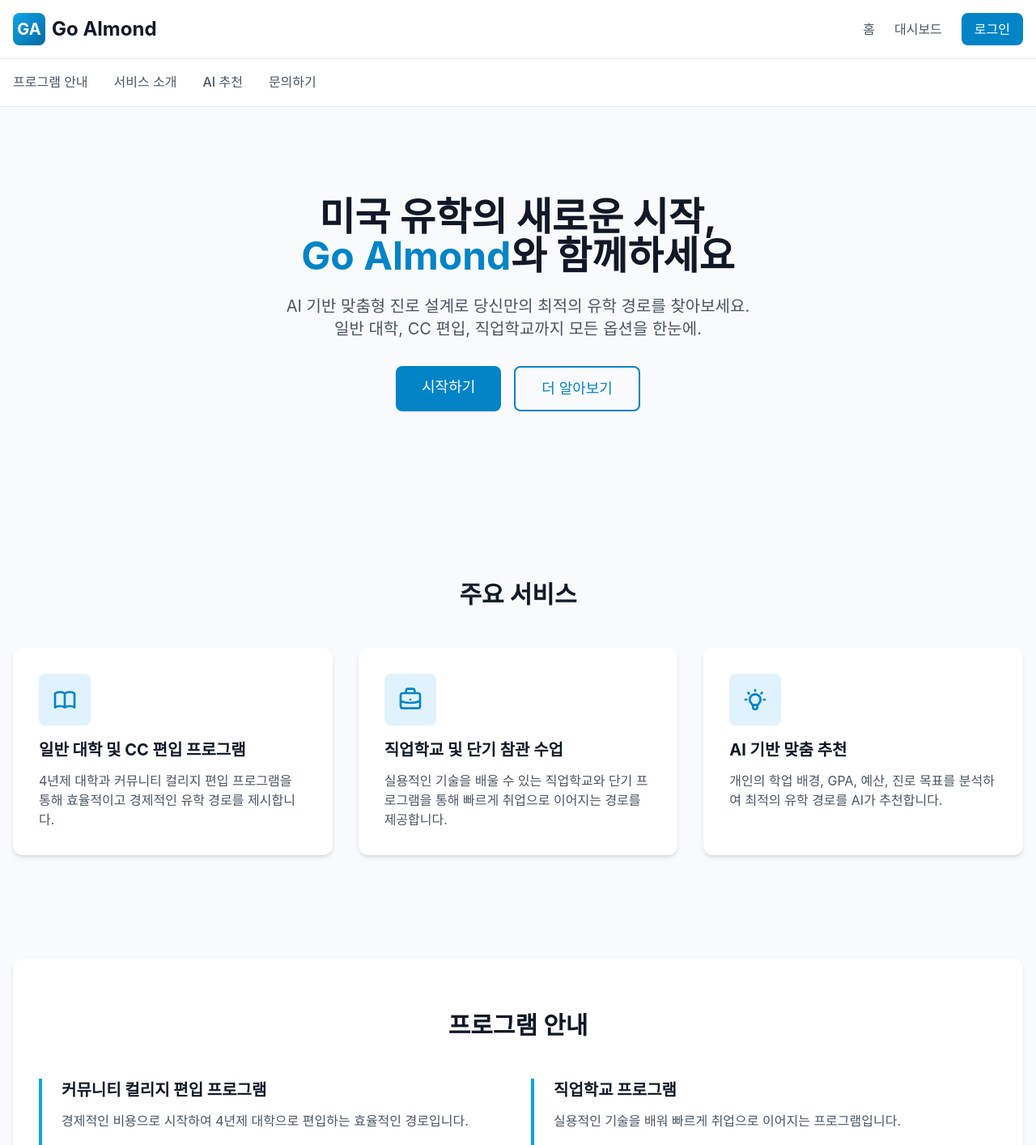
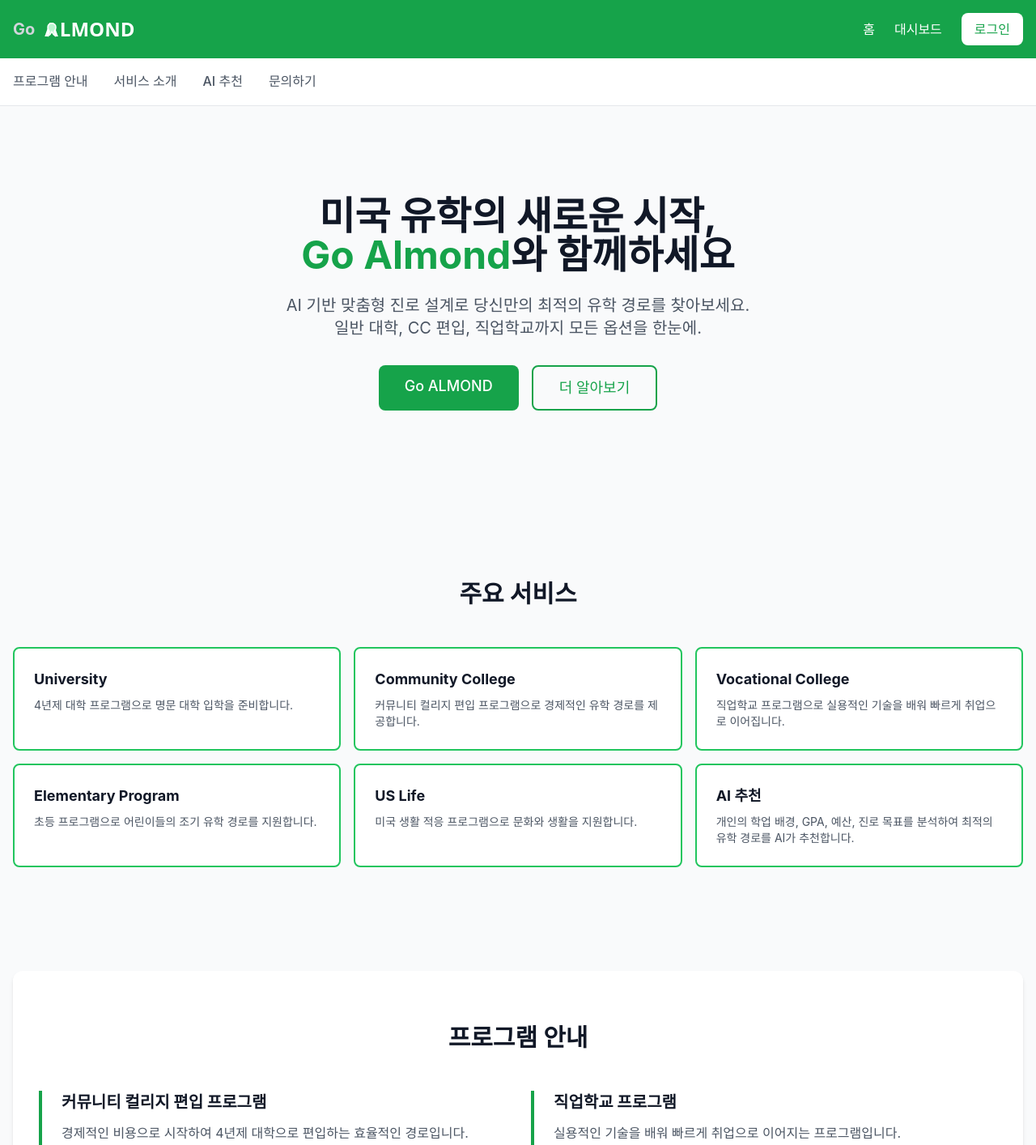
Before and after one commit to park-jongbeom/react-web-ga, a React (Vite) app: page / in a window 1280 px wide. Shown: the top 1414 px of the page at 81% size. Built offline with nearby package versions, Linux system fonts and the light colour scheme.

Commit message:
feat: Tailwind 색상 업데이트 및 헤더, 홈 페이지 디자인 수정

```diff
--- a/src/components/Header.tsx
+++ b/src/components/Header.tsx
@@ -2,29 +2,53 @@ import { Link } from 'react-router-dom'
 
 function Header() {
   return (
-    <header className="bg-white shadow-sm border-b border-gray-200">
+    <header className="bg-primary-600 shadow-sm">
       <div className="container mx-auto px-4 py-4">
         <div className="flex items-center justify-between">
-          <Link to="/" className="flex items-center space-x-2">
-            <div className="w-10 h-10 bg-gradient-to-br from-primary-500 to-primary-700 rounded-lg flex items-center justify-center">
-              <span className="text-white font-bold text-xl">GA</span>
+          <Link to="/" className="flex items-center space-x-3">
+            <div className="flex items-center">
+              <span className="text-xl font-bold text-gray-300">Go</span>
+              <span className="text-2xl font-bold text-white ml-3 relative inline-flex items-center">
+                <span className="relative inline-flex items-center">
+                  <span className="relative inline-block font-sans">
+                    <span className="relative inline-block">
+                      A
+                      {/* Leaf icon integrated into A - positioned at crossbar */}
+                      <svg
+                        className="absolute left-1/2 top-[55%] -translate-x-1/2 -translate-y-1/2 w-6 h-6 text-primary-200 pointer-events-none z-10"
+                        fill="currentColor"
+                        viewBox="0 0 24 24"
+                        stroke="white"
+                        strokeWidth="1.5"
+                      >
+                        {/* Leaf shape - simplified */}
+                        <path
+                          d="M12 3C9 3 7 5 7 8c0 2 1 3.5 2 4.5L8 18l2-1.5 2-3.5 2 3.5 2 1.5-1-5.5c1-1 2-2.5 2-4.5 0-3-2-5-5-5z"
+                          fill="currentColor"
+                          stroke="white"
+                        />
+                      </svg>
+                    </span>
+                    <span className="ml-0.5">LMOND</span>
+                  </span>
+                </span>
+              </span>
             </div>
-            <span className="text-2xl font-bold text-gray-900">Go Almond</span>
           </Link>
           <nav className="flex items-center space-x-6">
             <Link
               to="/"
-              className="text-gray-600 hover:text-primary-600 font-medium transition-colors"
+              className="text-white hover:text-primary-100 font-medium transition-colors"
             >
               홈
             </Link>
             <Link
               to="/dashboard"
-              className="text-gray-600 hover:text-primary-600 font-medium transition-colors"
+              className="text-white hover:text-primary-100 font-medium transition-colors"
             >
               대시보드
             </Link>
-            <button className="bg-primary-600 text-white px-4 py-2 rounded-lg hover:bg-primary-700 transition-colors font-medium">
+            <button className="bg-white text-primary-600 px-4 py-2 rounded-lg hover:bg-gray-100 transition-colors font-medium">
               로그인
             </button>
           </nav>
--- a/src/pages/Home.tsx
+++ b/src/pages/Home.tsx
@@ -20,7 +20,7 @@ function Home() {
             to="/dashboard"
             className="bg-primary-600 text-white px-8 py-3 rounded-lg hover:bg-primary-700 transition-colors font-medium text-lg"
           >
-            시작하기
+            Go ALMOND
           </Link>
           <button className="border-2 border-primary-600 text-primary-600 px-8 py-3 rounded-lg hover:bg-primary-50 transition-colors font-medium text-lg">
             더 알아보기
@@ -33,79 +33,58 @@ function Home() {
         <h2 className="text-3xl font-bold text-center text-gray-900 mb-12">
           주요 서비스
         </h2>
-        <div className="grid md:grid-cols-3 gap-8">
-          <div className="bg-white p-8 rounded-xl shadow-md hover:shadow-lg transition-shadow">
-            <div className="w-16 h-16 bg-primary-100 rounded-lg flex items-center justify-center mb-4">
-              <svg
-                className="w-8 h-8 text-primary-600"
-                fill="none"
-                stroke="currentColor"
-                viewBox="0 0 24 24"
-              >
-                <path
-                  strokeLinecap="round"
-                  strokeLinejoin="round"
-                  strokeWidth={2}
-                  d="M12 6.253v13m0-13C10.832 5.477 9.246 5 7.5 5S4.168 5.477 3 6.253v13C4.168 18.477 5.754 18 7.5 18s3.332.477 4.5 1.253m0-13C13.168 5.477 14.754 5 16.5 5c1.747 0 3.332.477 4.5 1.253v13C19.832 18.477 18.247 18 16.5 18c-1.746 0-3.332.477-4.5 1.253"
-                />
-              </svg>
-            </div>
-            <h3 className="text-xl font-bold text-gray-900 mb-3">
-              일반 대학 및 CC 편입 프로그램
+        <div className="grid md:grid-cols-3 gap-4">
+          <div className="bg-white p-6 rounded-lg border-2 border-primary-500 hover:border-primary-600 hover:shadow-md transition-all cursor-pointer">
+            <h3 className="text-lg font-bold text-gray-900 mb-2">
+              University
             </h3>
-            <p className="text-gray-600">
-              4년제 대학과 커뮤니티 컬리지 편입 프로그램을 통해 효율적이고
-              경제적인 유학 경로를 제시합니다.
+            <p className="text-gray-600 text-sm">
+              4년제 대학 프로그램으로 명문 대학 입학을 준비합니다.
             </p>
           </div>
 
-          <div className="bg-white p-8 rounded-xl shadow-md hover:shadow-lg transition-shadow">
-            <div className="w-16 h-16 bg-primary-100 rounded-lg flex items-center justify-center mb-4">
-              <svg
-                className="w-8 h-8 text-primary-600"
-                fill="none"
-                stroke="currentColor"
-                viewBox="0 0 24 24"
-              >
-                <path
-                  strokeLinecap="round"
-                  strokeLinejoin="round"
-                  strokeWidth={2}
-                  d="M21 13.255A23.931 23.931 0 0112 15c-3.183 0-6.22-.62-9-1.745M16 6V4a2 2 0 00-2-2h-4a2 2 0 00-2 2v2m4 6h.01M5 20h14a2 2 0 002-2V8a2 2 0 00-2-2H5a2 2 0 00-2 2v10a2 2 0 002 2z"
-                />
-              </svg>
-            </div>
-            <h3 className="text-xl font-bold text-gray-900 mb-3">
-              직업학교 및 단기 참관 수업
+          <div className="bg-white p-6 rounded-lg border-2 border-primary-500 hover:border-primary-600 hover:shadow-md transition-all cursor-pointer">
+            <h3 className="text-lg font-bold text-gray-900 mb-2">
+              Community College
             </h3>
-            <p className="text-gray-600">
-              실용적인 기술을 배울 수 있는 직업학교와 단기 프로그램을 통해
-              빠르게 취업으로 이어지는 경로를 제공합니다.
+            <p className="text-gray-600 text-sm">
+              커뮤니티 컬리지 편입 프로그램으로 경제적인 유학 경로를 제공합니다.
             </p>
           </div>
 
-          <div className="bg-white p-8 rounded-xl shadow-md hover:shadow-lg transition-shadow">
-            <div className="w-16 h-16 bg-primary-100 rounded-lg flex items-center justify-center mb-4">
-              <svg
-                className="w-8 h-8 text-primary-600"
-                fill="none"
-                stroke="currentColor"
-                viewBox="0 0 24 24"
-              >
-                <path
-                  strokeLinecap="round"
-                  strokeLinejoin="round"
-                  strokeWidth={2}
-                  d="M9.663 17h4.673M12 3v1m6.364 1.636l-.707.707M21 12h-1M4 12H3m3.343-5.657l-.707-.707m2.828 9.9a5 5 0 117.072 0l-.548.547A3.374 3.374 0 0014 18.469V19a2 2 0 11-4 0v-.531c0-.895-.356-1.754-.988-2.386l-.548-.547z"
-                />
-              </svg>
-            </div>
-            <h3 className="text-xl font-bold text-gray-900 mb-3">
-              AI 기반 맞춤 추천
+          <div className="bg-white p-6 rounded-lg border-2 border-primary-500 hover:border-primary-600 hover:shadow-md transition-all cursor-pointer">
+            <h3 className="text-lg font-bold text-gray-900 mb-2">
+              Vocational College
             </h3>
-            <p className="text-gray-600">
-              개인의 학업 배경, GPA, 예산, 진로 목표를 분석하여 최적의 유학
-              경로를 AI가 추천합니다.
+            <p className="text-gray-600 text-sm">
+              직업학교 프로그램으로 실용적인 기술을 배워 빠르게 취업으로 이어집니다.
+            </p>
+          </div>
+
+          <div className="bg-white p-6 rounded-lg border-2 border-primary-500 hover:border-primary-600 hover:shadow-md transition-all cursor-pointer">
+            <h3 className="text-lg font-bold text-gray-900 mb-2">
+              Elementary Program
+            </h3>
+            <p className="text-gray-600 text-sm">
+              초등 프로그램으로 어린이들의 조기 유학 경로를 지원합니다.
+            </p>
+          </div>
+
+          <div className="bg-white p-6 rounded-lg border-2 border-primary-500 hover:border-primary-600 hover:shadow-md transition-all cursor-pointer">
+            <h3 className="text-lg font-bold text-gray-900 mb-2">
+              US Life
+            </h3>
+            <p className="text-gray-600 text-sm">
+              미국 생활 적응 프로그램으로 문화와 생활을 지원합니다.
+            </p>
+          </div>
+
+          <div className="bg-white p-6 rounded-lg border-2 border-primary-500 hover:border-primary-600 hover:shadow-md transition-all cursor-pointer">
+            <h3 className="text-lg font-bold text-gray-900 mb-2">
+              AI 추천
+            </h3>
+            <p className="text-gray-600 text-sm">
+              개인의 학업 배경, GPA, 예산, 진로 목표를 분석하여 최적의 유학 경로를 AI가 추천합니다.
             </p>
           </div>
         </div>
@@ -117,7 +96,7 @@ function Home() {
           프로그램 안내
         </h2>
         <div className="grid md:grid-cols-2 gap-8">
-          <div className="border-l-4 border-primary-500 pl-6">
+          <div className="border-l-4 border-primary-600 pl-6">
             <h3 className="text-xl font-bold text-gray-900 mb-3">
               커뮤니티 컬리지 편입 프로그램
             </h3>
@@ -132,7 +111,7 @@ function Home() {
             </ul>
           </div>
 
-          <div className="border-l-4 border-primary-500 pl-6">
+          <div className="border-l-4 border-primary-600 pl-6">
             <h3 className="text-xl font-bold text-gray-900 mb-3">
               직업학교 프로그램
             </h3>
@@ -150,11 +129,11 @@ function Home() {
 
       {/* AI Recommendation Section */}
       <section id="ai-recommendation" className="py-16">
-        <div className="bg-gradient-to-r from-primary-500 to-primary-700 rounded-xl p-12 text-white">
+        <div className="bg-primary-600 rounded-xl p-12 text-white">
           <h2 className="text-3xl font-bold mb-6 text-center">
             AI가 당신의 유학 경로를 설계합니다
           </h2>
-          <p className="text-xl mb-8 text-center text-primary-50 max-w-2xl mx-auto">
+          <p className="text-xl mb-8 text-center text-primary-100 max-w-2xl mx-auto">
             학업 성적, 예산, 진로 목표를 종합 분석하여 최적의 프로그램을
             추천합니다.
           </p>
@@ -163,7 +142,7 @@ function Home() {
               to="/dashboard"
               className="bg-white text-primary-600 px-8 py-3 rounded-lg hover:bg-gray-100 transition-colors font-medium text-lg"
             >
-              AI 추천 받기
+              Go ALMOND
             </Link>
           </div>
         </div>
--- a/tailwind.config.js
+++ b/tailwind.config.js
@@ -8,16 +8,16 @@ export default {
     extend: {
       colors: {
         primary: {
-          50: '#f0f9ff',
-          100: '#e0f2fe',
-          200: '#bae6fd',
-          300: '#7dd3fc',
-          400: '#38bdf8',
-          500: '#0ea5e9',
-          600: '#0284c7',
-          700: '#0369a1',
-          800: '#075985',
-          900: '#0c4a6e',
+          50: '#f0fdf4',
+          100: '#dcfce7',
+          200: '#bbf7d0',
+          300: '#86efac',
+          400: '#4ade80',
+          500: '#22c55e',
+          600: '#16a34a',
+          700: '#15803d',
+          800: '#166534',
+          900: '#14532d',
         },
       },
     },
```
Also changed, not shown: 2 other files (tests, documents, lock files or other folders).
